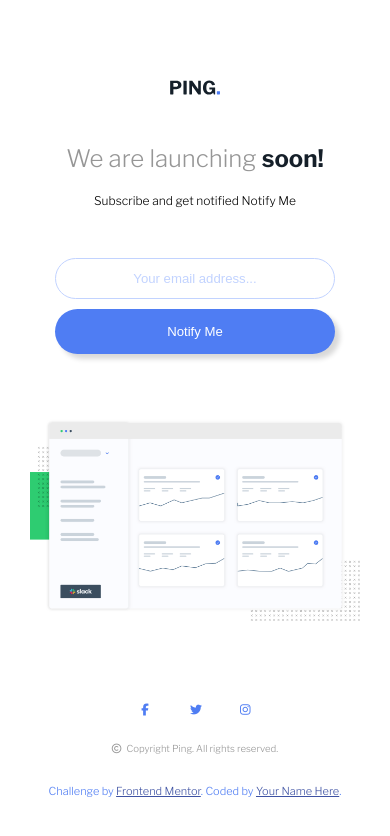
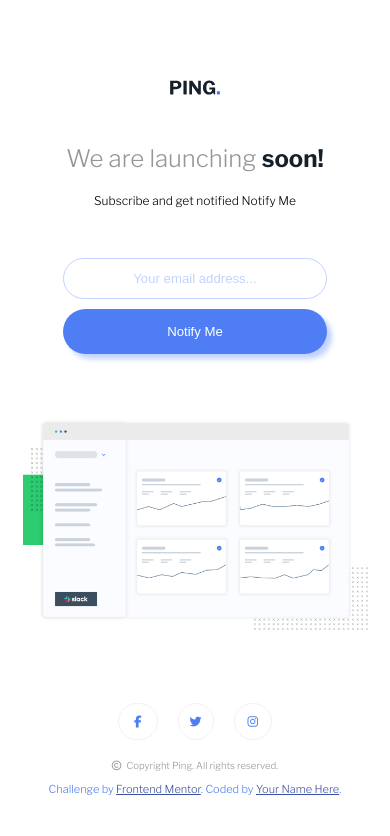
Before and after one commit to MohammedHelal/ping-coming-soon-page, a React (Vite) app: page / in a window 390 px wide. Shown: the top 836 px of the page. Built offline with nearby package versions, Linux system fonts and the light colour scheme.

Commit message:
finalizing the code and styling

```diff
--- a/src/components/ComingSoon.jsx
+++ b/src/components/ComingSoon.jsx
@@ -17,7 +17,7 @@ function ComingSoon() {
     }
 
     setIsError(false);
-    console.log(email);
+    setEmail("");
   }
 
   const inputStyle = "email-input " + (isError ? "email-input-error" : "");
@@ -59,9 +59,15 @@ function ComingSoon() {
         alt="Ping logo"
       />
       <div className="social-media-links">
-        <i className="fa fa-facebook" aria-hidden="true"></i>
-        <i className="fa fa-twitter" aria-hidden="true"></i>
-        <i className="fa fa-instagram" aria-hidden="true"></i>
+        <div className="facebook-div">
+          <i className="fa fa-facebook" aria-hidden="true"></i>
+        </div>
+        <div className="twitter-div">
+          <i className="fa fa-twitter" aria-hidden="true"></i>
+        </div>
+        <div className="instagram-div">
+          <i className="fa fa-instagram" aria-hidden="true"></i>
+        </div>
       </div>
       <p className="copyright">
         <i className="fa fa-copyright" aria-hidden="true"></i>
--- a/src/index.css
+++ b/src/index.css
@@ -19,11 +19,11 @@ body {
   padding: 0;
   margin: 0;
   font-family: "Libre Franklin";
-  font-size: 20px;
+  font-size: 18px;
 }
 
 #root {
-  width: 850px;
+  width: 700px;
   margin: 30px auto;
   text-align: center;
 }
@@ -78,18 +78,18 @@ body {
 }
 
 .email-submit-btn {
+  padding: 12px 25px;
+  margin: 10px;
+  width: 25%;
+  height: 45px;
   background-color: var(--color-blue);
   color: white;
   border-radius: 25px;
   border: 0;
-  box-shadow: 5px 5px 5px hsl(0, 0%, 85%);
-  padding: 12px 25px;
-  margin: 10px;
-  width: 25%;
-  height: 45px;
+  box-shadow: 5px 5px 5px var(--color-pale-blue);
   cursor: pointer;
+  font-size: 0.8em;
   transition: transform 0.2s;
-  font-size: 0.8em;
 }
 
 .email-submit-btn:active {
@@ -121,16 +121,27 @@ body {
   align-items: center;
 }
 
-.social-media-links i {
-  width: 22px;
+.social-media-links div {
   margin: 10px;
-  padding: 10px;
   border-radius: 22px;
+  border: 1px solid hsl(0, 0%, 95%);
   color: var(--color-blue);
   cursor: pointer;
 }
 
-.social-media-links i:hover {
+.facebook-div {
+  padding: 10px 15px;
+}
+
+.twitter-div {
+  padding: 10px 11px;
+}
+
+.instagram-div {
+  padding: 10px 13px;
+}
+
+.social-media-links div:hover {
   background-color: var(--color-blue);
   color: white;
 }
@@ -155,8 +166,9 @@ footer {
   }
 
   #root {
-    width: 100vw;
+    width: 95vw;
     padding: 0 30px;
+    margin-bottom: 0;
   }
 
   .logo {
@@ -202,9 +214,9 @@ footer {
     text-align: center;
   }
 
-  .social-media-links i {
-    width: 30px;
-    height: 30px;
-    border-radius: 30px;
+  .dashboard-img {
+    width: 345px;
+    margin-left: -20px;
+    margin-right: -20px;
   }
 }
```
